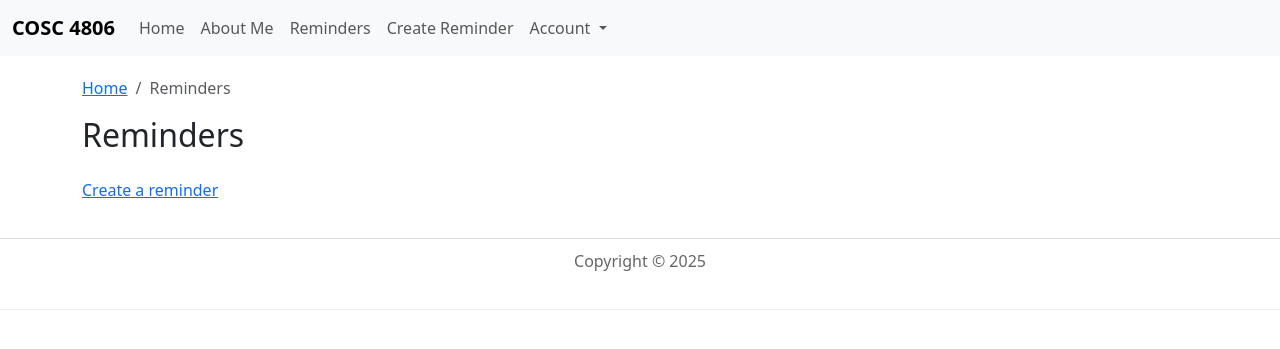
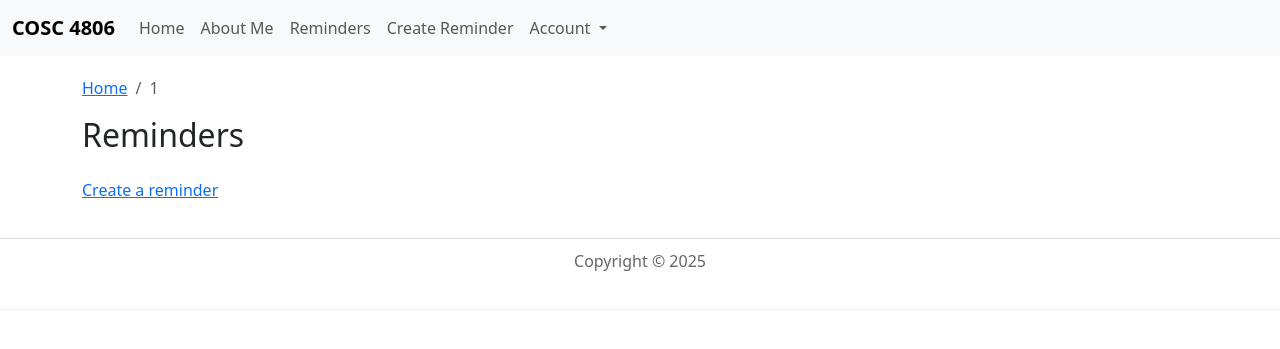
Before and after one commit to ryancad35/COSC-4806-05, a PHP site: template app/views/reminders/index.php in a window 1280 px wide. Shown: the top 349 px of the page. Run offline with PHP 8.4, Linux system fonts and the light colour scheme; the template is opened without the code that fills it, so the values that code supplies are empty; the visitor is signed in with stand-in values (Sample User, id 1).

Commit message:
Set breadcrumb active item to use session controller variable instead of hardcoded value

```diff
--- a/app/views/reminders/index.php
+++ b/app/views/reminders/index.php
@@ -1,18 +1,17 @@
     <?php require_once 'app/views/templates/header.php' ?>
-<div class="page-header">
+<div class="page-header" id="banner">
     <div class="container">
         <div class="row">
             <div class="col-lg-12">
                 <nav aria-label="breadcrumb">
                 <ol class="breadcrumb">
                 <li class="breadcrumb-item"><a href="/home">Home</a></li>
-            <li class="breadcrumb-item active" aria-current="page">Reminders</li>
+            <li class="breadcrumb-item active" aria-current="page"><?= ucwords($_SESSION['controller']);?></li>
           </ol>
         </nav>
             </div>
         </div>
-
-            <div class="row">
+        <div class="row">
             <h1>Reminders</h1>
             <p><a href='reminders/create'>Create a reminder</a></p>
         </div>
```
